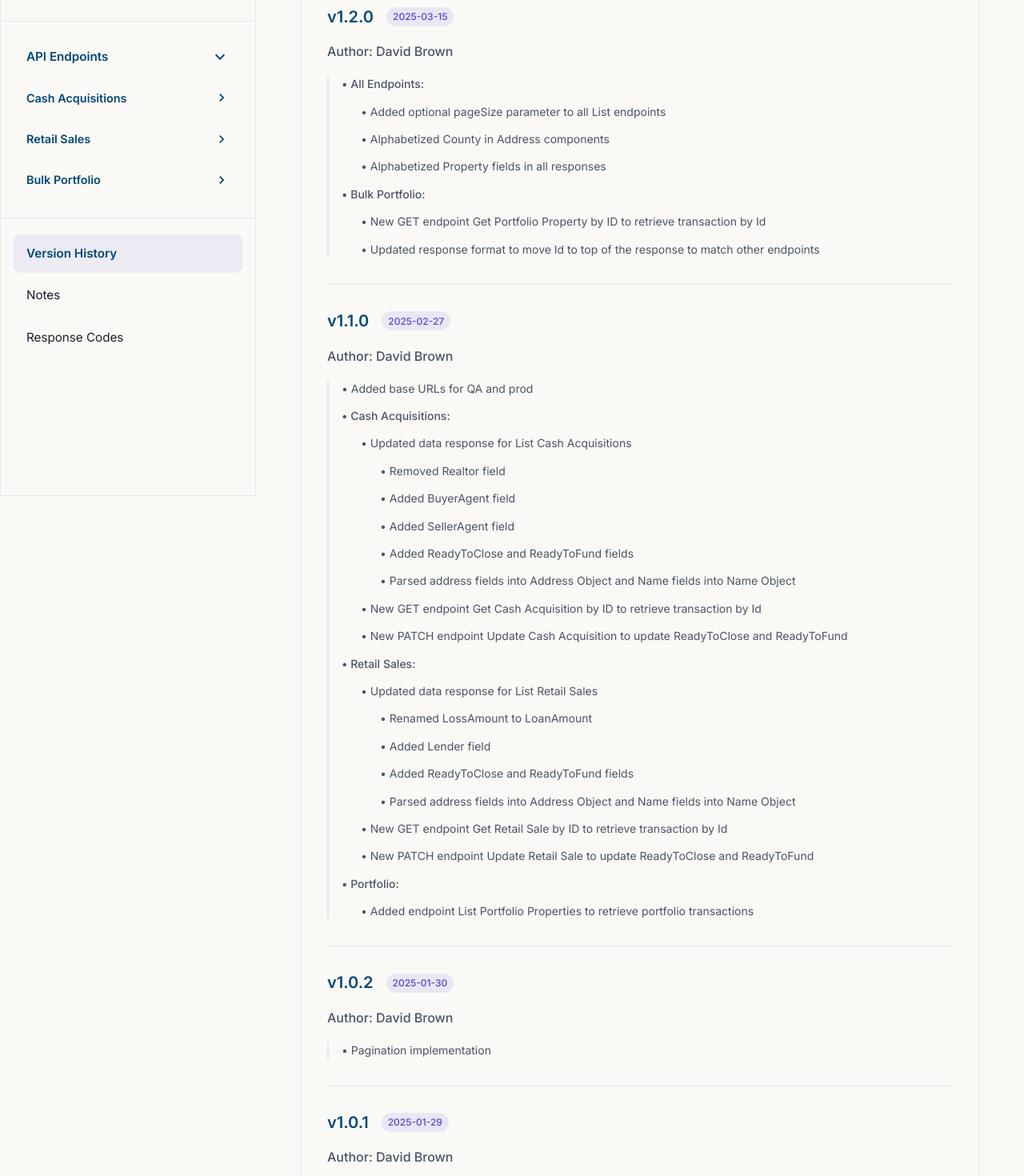
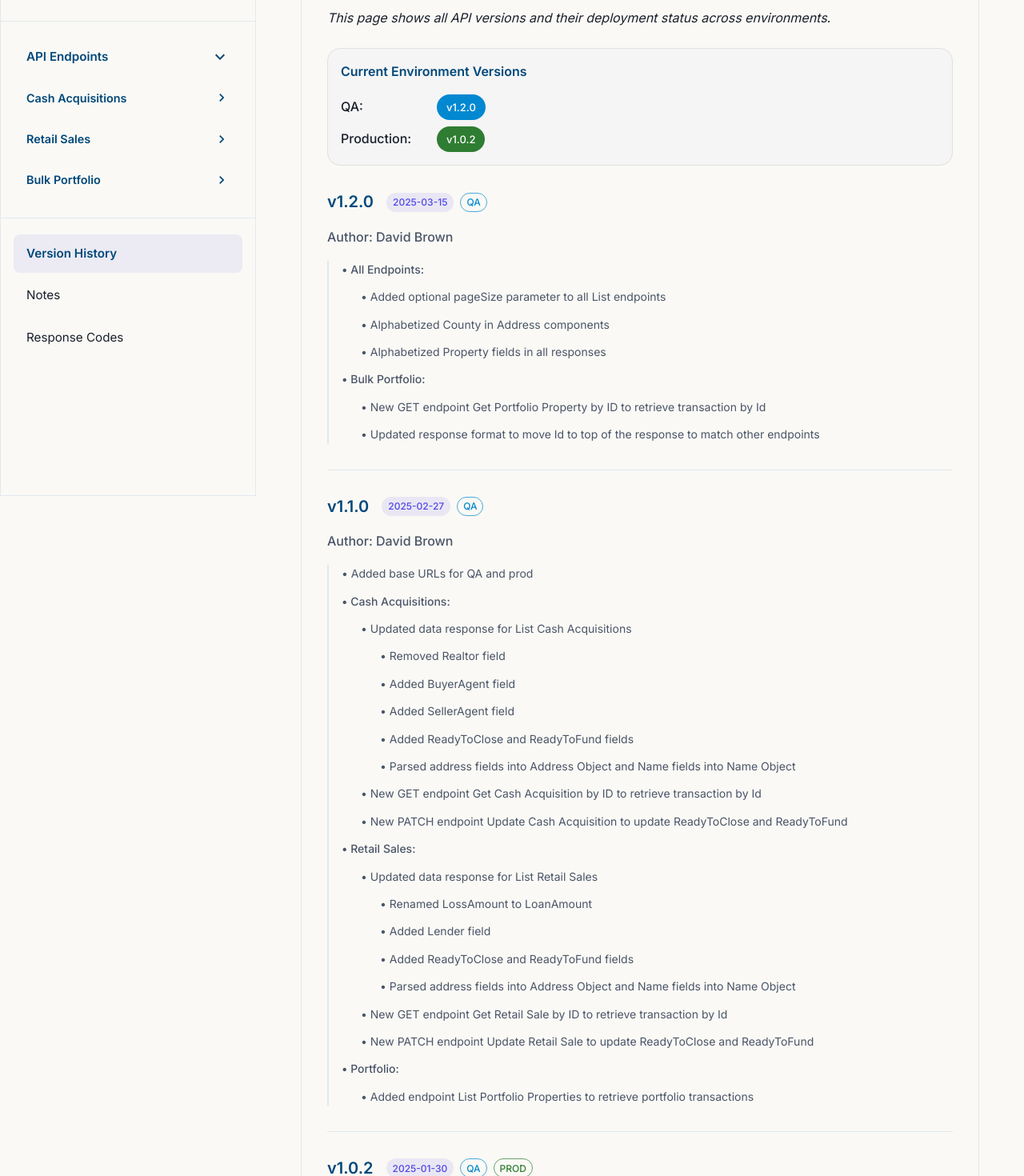
Before and after one commit to dbrownTAG/Amherst-Title-Data, a React (Create React App) app: page /#/version-history in a window 1280 px wide. Shown: the part 180-1650 px from the top of the page at 80% size. Built offline with nearby package versions, Linux system fonts and the light colour scheme.

Commit message:
add environment versions

```diff
--- a/src/components/common/VersionHistory.tsx
+++ b/src/components/common/VersionHistory.tsx
@@ -1,5 +1,5 @@
 import React from 'react';
-import { Typography, Paper, Box, Divider, Chip } from '@mui/material';
+import { Typography, Paper, Box, Divider, Chip, Stack, Tooltip } from '@mui/material';
 import { versionHistory } from '../../data/apiData';
 
 const VersionHistory: React.FC = () => {
@@ -88,12 +88,45 @@ const VersionHistory: React.FC = () => {
           Version History
         </Typography>
 
+        <Typography variant="subtitle1" sx={{ mb: 3, fontStyle: 'italic' }}>
+          This page shows all API versions and their deployment status across environments.
+        </Typography>
+
+        <Box sx={{ mb: 4, p: 2, bgcolor: '#f5f5f5', borderRadius: 2, border: '1px solid #e0e0e0' }}>
+          <Typography variant="h6" sx={{ mb: 2, color: '#00487a', fontWeight: 600 }}>
+            Current Environment Versions
+          </Typography>
+          <Box sx={{ display: 'flex', flexDirection: 'column', gap: 1 }}>
+            <Box sx={{ display: 'flex', alignItems: 'center' }}>
+              <Typography variant="body1" sx={{ fontWeight: 500, minWidth: '120px' }}>
+                QA:
+              </Typography>
+              <Chip
+                label={versionHistory.find(v => v.environments?.qa)?.version || 'Unknown'}
+                color="info"
+                sx={{ fontWeight: 500 }}
+              />
+            </Box>
+            <Box sx={{ display: 'flex', alignItems: 'center' }}>
+              <Typography variant="body1" sx={{ fontWeight: 500, minWidth: '120px' }}>
+                Production:
+              </Typography>
+              <Chip
+                label={versionHistory.find(v => v.environments?.prod)?.version || 'Unknown'}
+                color="success"
+                sx={{ fontWeight: 500 }}
+              />
+            </Box>
+          </Box>
+        </Box>
+
         {versionHistory.map((version, vIndex) => (
           <Box key={vIndex} sx={{ mb: 4 }}>
             <Box sx={{ display: 'flex', alignItems: 'center', mb: 2 }}>
               <Typography variant="h5" sx={{ fontWeight: 600, mr: 2, color: '#00487a' }}>
                 {version.version}
               </Typography>
+              <Stack direction="row" spacing={1}>
                 <Chip
                   label={version.date}
                   size="small"
@@ -104,6 +137,35 @@ const VersionHistory: React.FC = () => {
                     fontSize: '0.75rem'
                   }}
                 />
+
+                {version.environments && (
+                  <>
+                    {version.environments.qa && (
+                      <Tooltip title="Available in QA environment" arrow>
+                        <Chip
+                          label="QA"
+                          size="small"
+                          color="info"
+                          variant="outlined"
+                          sx={{ fontWeight: 500, fontSize: '0.75rem' }}
+                        />
+                      </Tooltip>
+                    )}
+
+                    {version.environments.prod && (
+                      <Tooltip title="Available in Production environment" arrow>
+                        <Chip
+                          label="PROD"
+                          size="small"
+                          color="success"
+                          variant="outlined"
+                          sx={{ fontWeight: 500, fontSize: '0.75rem' }}
+                        />
+                      </Tooltip>
+                    )}
+                  </>
+                )}
+              </Stack>
             </Box>
 
             <Typography
--- a/src/data/apiData.ts
+++ b/src/data/apiData.ts
@@ -1074,6 +1074,10 @@ export const versionHistory = [
     version: 'v1.2.0',
     date: '2025-03-15',
     author: 'David Brown',
+    environments: {
+      qa: true,
+      prod: false
+    },
     changes: [
       'All Endpoints:',
       '- Added optional pageSize parameter to all List endpoints',
@@ -1088,6 +1092,10 @@ export const versionHistory = [
     version: 'v1.1.0',
     date: '2025-02-27',
     author: 'David Brown',
+    environments: {
+      qa: true,
+      prod: false
+    },
     changes: [
       'Added base URLs for QA and prod',
       'Cash Acquisitions:',
@@ -1115,6 +1123,10 @@ export const versionHistory = [
     version: 'v1.0.2',
     date: '2025-01-30',
     author: 'David Brown',
+    environments: {
+      qa: true,
+      prod: true
+    },
     changes: [
       'Pagination implementation'
     ]
@@ -1123,6 +1135,10 @@ export const versionHistory = [
     version: 'v1.0.1',
     date: '2025-01-29',
     author: 'David Brown',
+    environments: {
+      qa: true,
+      prod: true
+    },
     changes: [
       'Updates to List Retail Sales List Cash Acquisitions endpoint descriptions'
     ]
@@ -1131,6 +1147,10 @@ export const versionHistory = [
     version: 'v1.0.0',
     date: '2025-01-23',
     author: 'David Brown',
+    environments: {
+      qa: true,
+      prod: true
+    },
     changes: [
       'Initial spec with List Cash Acquisitions and List Retail Sales endpoints'
     ]
```
Lines whose indentation alone changed are shown as unchanged.
